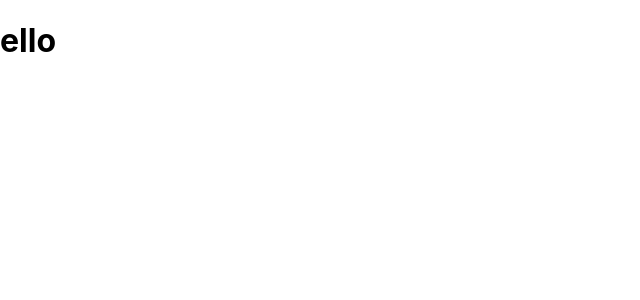
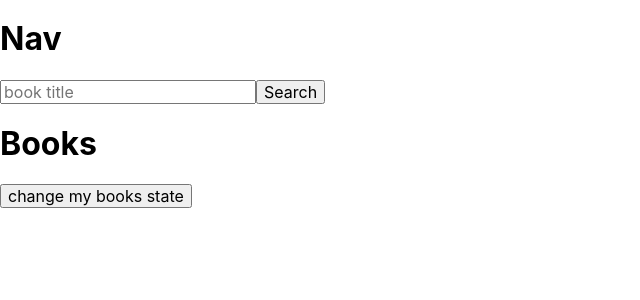
Before and after one commit to thinkful-ei-shark/dominic-faulring-book-search, a React (Create React App) app: page / in a window 1280 px wide. Shown: the top 300 px of the page, without its empty margins (0-640 px from the left). Built offline with nearby package versions, Linux system fonts and the light colour scheme.

Commit message:
working on books comp

```diff
--- a/public/index.html
+++ b/public/index.html
@@ -24,7 +24,11 @@
       work correctly both with client-side routing and a non-root public URL.
       Learn how to configure a non-root public URL by running `npm run build`.
     -->
-    <title>React App</title>
+    <title>Book Search</title>
+    <link
+      rel="stylesheet"
+      href="https://cdnjs.cloudflare.com/ajax/libs/normalize/8.0.1/normalize.min.css"
+    />
   </head>
   <body>
     <noscript>You need to enable JavaScript to run this app.</noscript>
--- a/src/App.js
+++ b/src/App.js
@@ -1,10 +1,15 @@
 import React from 'react';
+import Books from './components/Books/Books';
+import Search from './components/Search/Search';
+import Header from './components/Header/Header';
 
 const App = () => {
   return (
-    <div>
-      <h1>ello</h1>
-    </div>
+    <main>
+      <Header></Header>
+      <Search></Search>
+      <Books></Books>
+    </main>
   );
 };
 
--- /dev/null
+++ b/src/components/Books/Books.js
@@ -0,0 +1,17 @@
+import React, { useState } from 'react';
+const API_URL = 'https://www.googleapis.com/books/v1/volumes?q=';
+
+const Books = () => {
+  const [books, setBooks] = useState(null);
+
+  return (
+    <section>
+      <h1>Books</h1>
+      <button onClick={() => setBooks('State has changed')}>
+        change my books state
+      </button>
+    </section>
+  );
+};
+
+export default Books;
--- /dev/null
+++ b/src/components/Header/Header.js
@@ -0,0 +1,12 @@
+import React from 'react';
+import Nav from '../Nav/Nav';
+
+const Header = () => {
+  return (
+    <header>
+      <Nav></Nav>
+    </header>
+  );
+};
+
+export default Header;
--- /dev/null
+++ b/src/components/Nav/Nav.js
@@ -0,0 +1,11 @@
+import React from 'react';
+
+const Nav = () => {
+  return (
+    <nav>
+      <h1>Nav</h1>
+    </nav>
+  );
+};
+
+export default Nav;
--- /dev/null
+++ b/src/components/Search/Search.js
@@ -0,0 +1,12 @@
+import React from 'react';
+
+const Search = () => {
+  return (
+    <form>
+      <input placeholder='book title' />
+      <button type='submit'>Search</button>
+    </form>
+  );
+};
+
+export default Search;
--- a/src/index.css
+++ b/src/index.css
@@ -1,13 +1,17 @@
+*,
+*:before,
+*:after {
+  box-sizing: border-box;
+}
+
+html {
+  box-sizing: inherit;
+  font-size: 62.5%;
+}
+
 body {
-  margin: 0;
   font-family: -apple-system, BlinkMacSystemFont, 'Segoe UI', 'Roboto', 'Oxygen',
     'Ubuntu', 'Cantarell', 'Fira Sans', 'Droid Sans', 'Helvetica Neue',
     sans-serif;
-  -webkit-font-smoothing: antialiased;
-  -moz-osx-font-smoothing: grayscale;
+  font-size: 1.6rem;
 }
-
-code {
-  font-family: source-code-pro, Menlo, Monaco, Consolas, 'Courier New',
-    monospace;
-}
```
